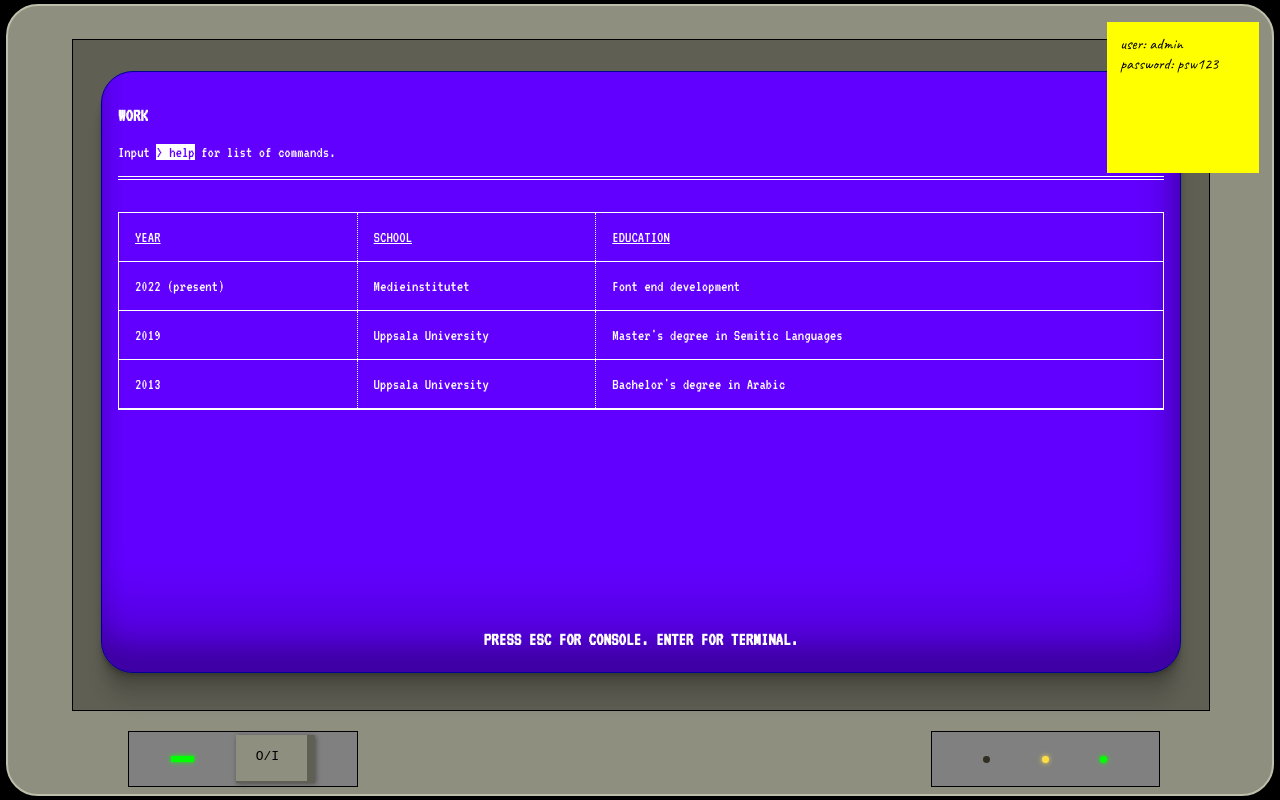
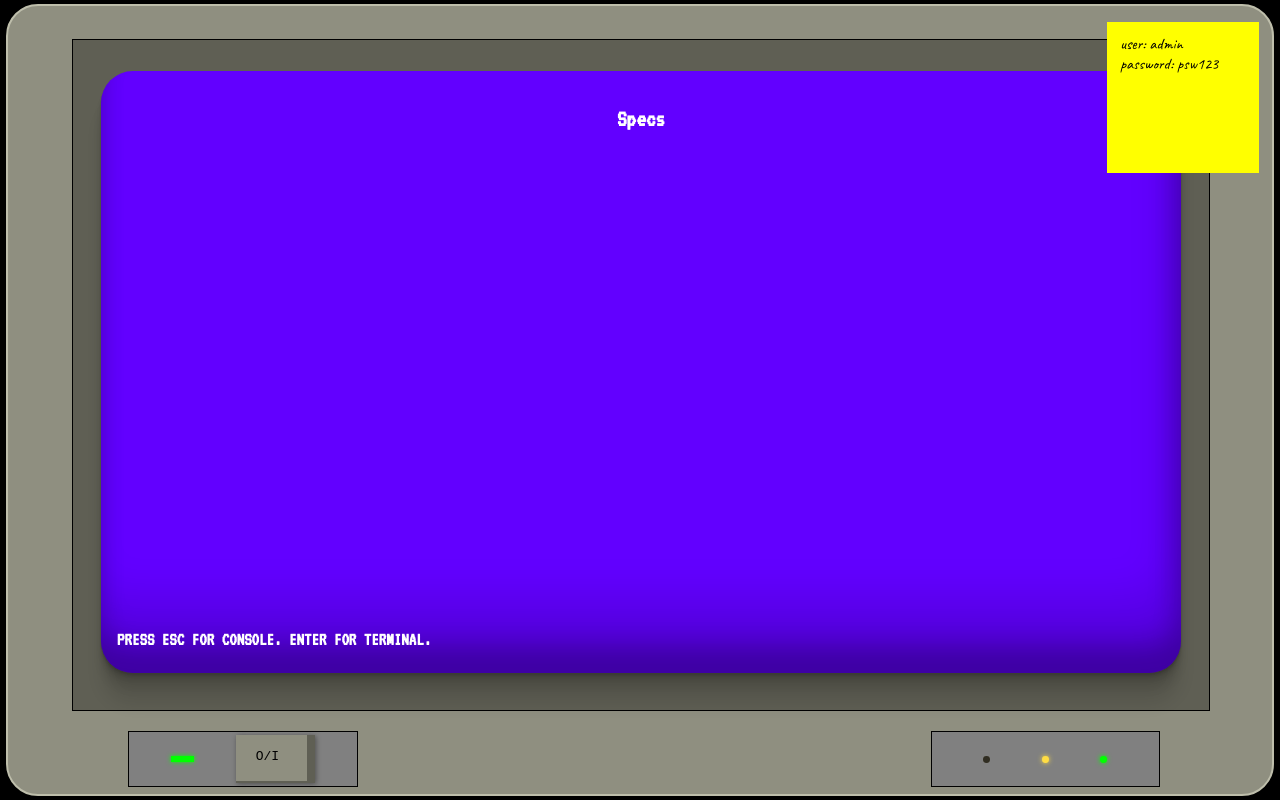
Before and after one commit to p-sjunnestrand/p-sjunnestrand, a Svelte app: page / in a window 1280 px wide. Built offline with nearby package versions, Linux system fonts and the light colour scheme.

Commit message:
function for changing  background color implemented

```diff
--- a/src/App.svelte
+++ b/src/App.svelte
@@ -11,7 +11,7 @@
 	let access = undefined;
 	let noteVisible = true;
 	let noteOut = false;
-	export let bgColor = "#6200ff";
+	let bgColor = "#6200ff";
 
 	const handleSubmit = (e) => {
 		if(e.detail.user === "admin" && e.detail.psw === "psw123"){
@@ -165,8 +165,8 @@
 		to{background-color: rgb(31, 31, 31);}
 	}
 	.on{
-		background-color: #6200ff;
-		border: 1px solid #000096;
+		// background-color: #6200ff;
+		// border: 1px solid #000096;
 
 		&:after{
 			content: "";
@@ -191,7 +191,7 @@
 		}
 	}
 	.off{
-		background-color: rgb(31, 31, 31);
+		background-color: #1f1f1f;
 		border: 1px solid black;
 
 		&:after{
@@ -361,7 +361,7 @@
 		</div>
 	{/if}
 	<div id="bevel">
-		<div id="screen" class="{firstLoad? "firstLoad" : power ? "on" : "off"}">
+		<div id="screen" class="{firstLoad? "firstLoad" : power ? "on" : "off"}" style="background-color: {power ? bgColor : null}">
 			{#if power}
 				{#if !loadingFinished}
 					<Loading on:finishLoad={() => loadingFinished = true}/>
@@ -371,7 +371,7 @@
 					{:else if !loggedIn}
 						<LoginStatus {access}/>
 					{:else}
-						<Main on:logout={() => loggedIn = false} on:shutdown={shutdown} on:timer={shutDownTimer}/>
+						<Main on:logout={() => loggedIn = false} on:shutdown={shutdown} on:timer={shutDownTimer} on:bgcolor={e => bgColor = e.detail}/>
 					{/if}
 				{/if}
 			{/if}
--- a/src/Main.svelte
+++ b/src/Main.svelte
@@ -11,7 +11,7 @@
     import {createEventDispatcher} from "svelte";
 
     let logoFinished = true;
-    let pageDisplay = "edu";
+    let pageDisplay = "specs";
     let openFile = "";
 
     //Doesn't need to be exported?
@@ -97,9 +97,13 @@
         else if(command === "sys color") {
             const reg=/^#([0-9a-f]{3}){1,2}$/i;
             if(reg.test(argument)) {
-
-            } else {
-                console.log("invalid");
+                dispatch('bgcolor', argument);
+            } else if(argument === "-r") {
+                const resetColor = "#6200ff"
+                dispatch('bgcolor', resetColor);
+            }
+            else {
+                runCommandInConsole('Syntax error: argument must be valid hex code');
             }
         }
         else {
--- a/src/Terminal.svelte
+++ b/src/Terminal.svelte
@@ -58,7 +58,7 @@
         position: relative;
         width: 100%;
         color: white;
-        background-color: rgba(98, 0, 255, 1);
+        background-color: transparent;
         height: 100%;
         padding-left: 2%;
     }
--- a/src/components/Console.svelte
+++ b/src/components/Console.svelte
@@ -1,6 +1,5 @@
 <script>
     import Terminal from "../Terminal.svelte";
-    import Help from "./Help.svelte";
 
     export let consoleArray;
 </script>
@@ -27,12 +26,14 @@
        border-bottom: 2px dashed white;
        padding-bottom: 2%;
    }
-   ul{
-       padding: 0;
-   }
    .code{
         background-color: white;
         color: rgb(98, 0, 255);
+    }
+    .end-message {
+        border-bottom: 2px dashed white;
+        padding: 1% 0;
+        text-align: center;
     }
 </style>
 
@@ -50,21 +51,24 @@
                         <li><span class="code">> run -p [program]</span> runs program</li>
                         <li>
                             <p>List of programs to run:</p>
-                            <ol>
+                            <ul>
                                 <li>main</li>
                                 <li>modules</li>
                                 <li>work</li>
                                 <li>edu</li>
                                 <li>portf</li>
                                 <li>specs</li>
-                            </ol>
+                            </ul>
                         </li>
                         <li><span class="code">> sys exit -u</span> logs user out to login screen</li>
                         <li><span class="code">> sys shutdown -n</span> shuts computer down</li>
-                        <li><span class="code">> sys shutdown [seconds]</span> shuts computer down after specificed amount of s. NOT PRIO!</li>
+                        <li><span class="code">> sys shutdown [seconds]</span> shuts computer down after specificed amount of seconds</li>
+                        <li><span class="code">> sys color [color]</span> changes background color to specified valid hex color</li>
+                        <li><span class="code">> sys color -r</span> resets background color</li>
                         <li><span class="code">> open -f [file]</span> opens specified file (portf, modules, work?, edu?)</li>
                         <li><span class="code">> open -d [directory]</span> opens specified directory (portf, work?, edu?)</li>
                     </div>
+                    <div class="end-message">END OF HELP</div>
 
             {:else}
                 <li>{command}</li>
--- a/src/components/Specs.svelte
+++ b/src/components/Specs.svelte
@@ -7,7 +7,7 @@
 
 <style>
     article{
-        height: 100%;
+        height: 92%;
         display: flex;
         justify-content: space-between;
         flex-direction: column;
@@ -18,9 +18,9 @@
 <KeyPress on:escPress on:enterPress={() => displayInput = true}/>
 <article>
     <h2>Specs</h2>
-    {#if !displayInput}
-        <h3>PRESS ESC FOR CONSOLE. ENTER FOR TERMINAL.</h3>
-    {:else}
-        <Terminal on:command/>
-    {/if}
 </article>
+{#if !displayInput}
+    <h3>PRESS ESC FOR CONSOLE. ENTER FOR TERMINAL.</h3>
+{:else}
+    <Terminal on:command/>
+{/if}
```
